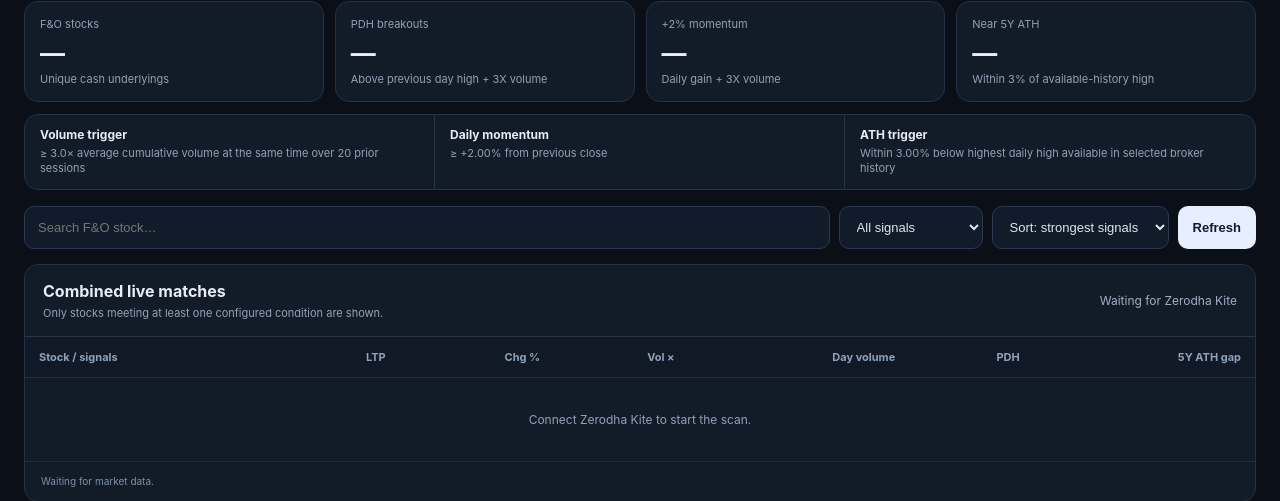
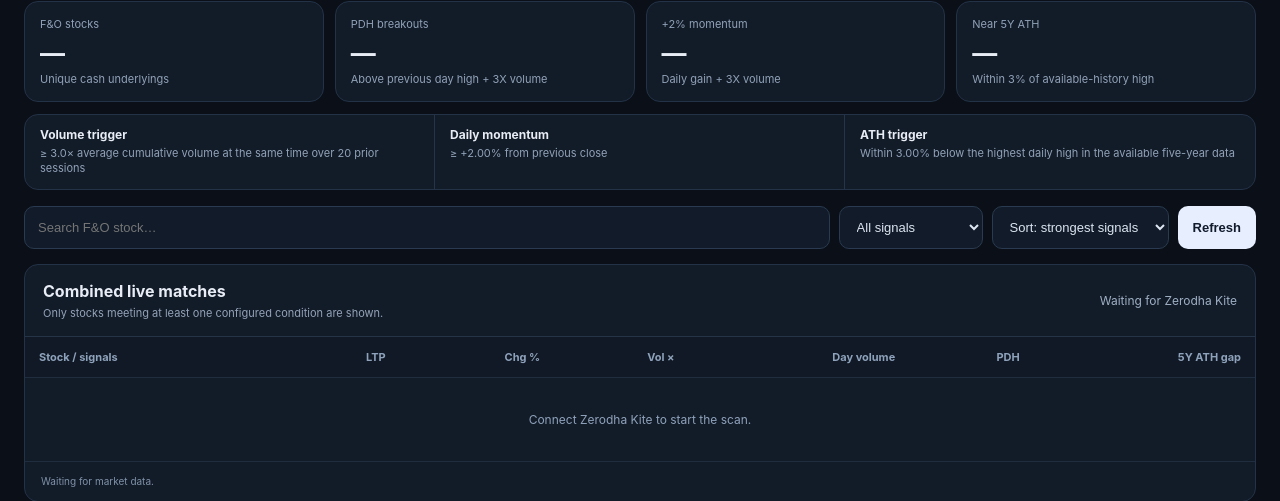
Before and after one commit to raghuh007-tech/Screnner, a Flask app: page / in a window 1280 px wide. Shown: the part 125-626 px from the top of the page. Run offline with Flask 3, Linux system fonts and the light colour scheme; the visitor is signed in with stand-in values (Sample User, id 1).

Commit message:
Clarify five-year high data scope

```diff
--- a/fyers_fno_screener/templates/index.html
+++ b/fyers_fno_screener/templates/index.html
@@ -29,7 +29,7 @@
   <section class="rule-strip">
     <div><b>Volume trigger</b><span>≥ 3.0× average cumulative volume at the same time over 20 prior sessions</span></div>
     <div><b>Daily momentum</b><span>≥ +2.00% from previous close</span></div>
-    <div><b>ATH trigger</b><span>Within 3.00% below highest daily high available in selected broker history</span></div>
+    <div><b>ATH trigger</b><span>Within 3.00% below the highest daily high in the available five-year data</span></div>
   </section>
 
   <section class="toolbar">
```
